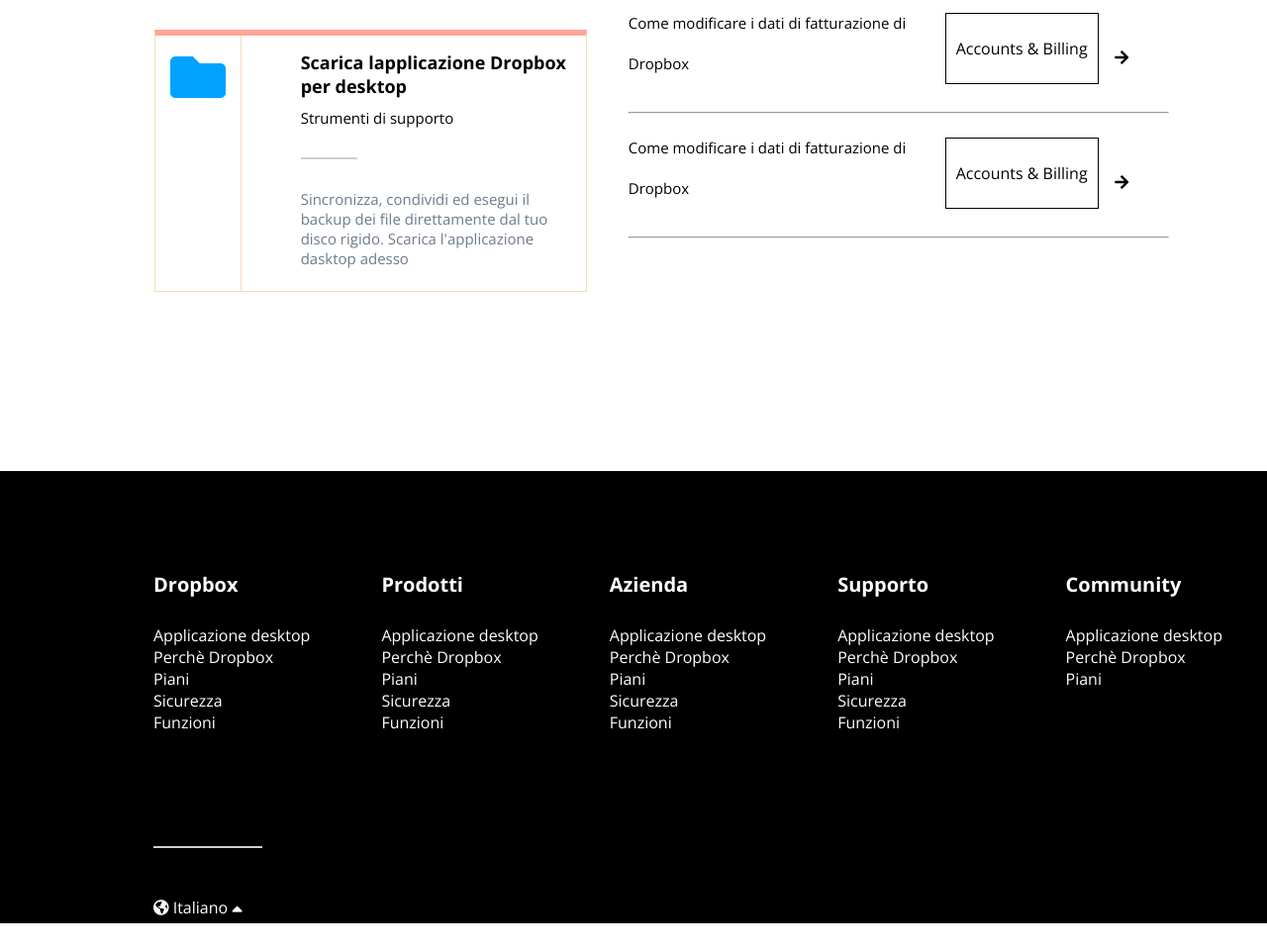
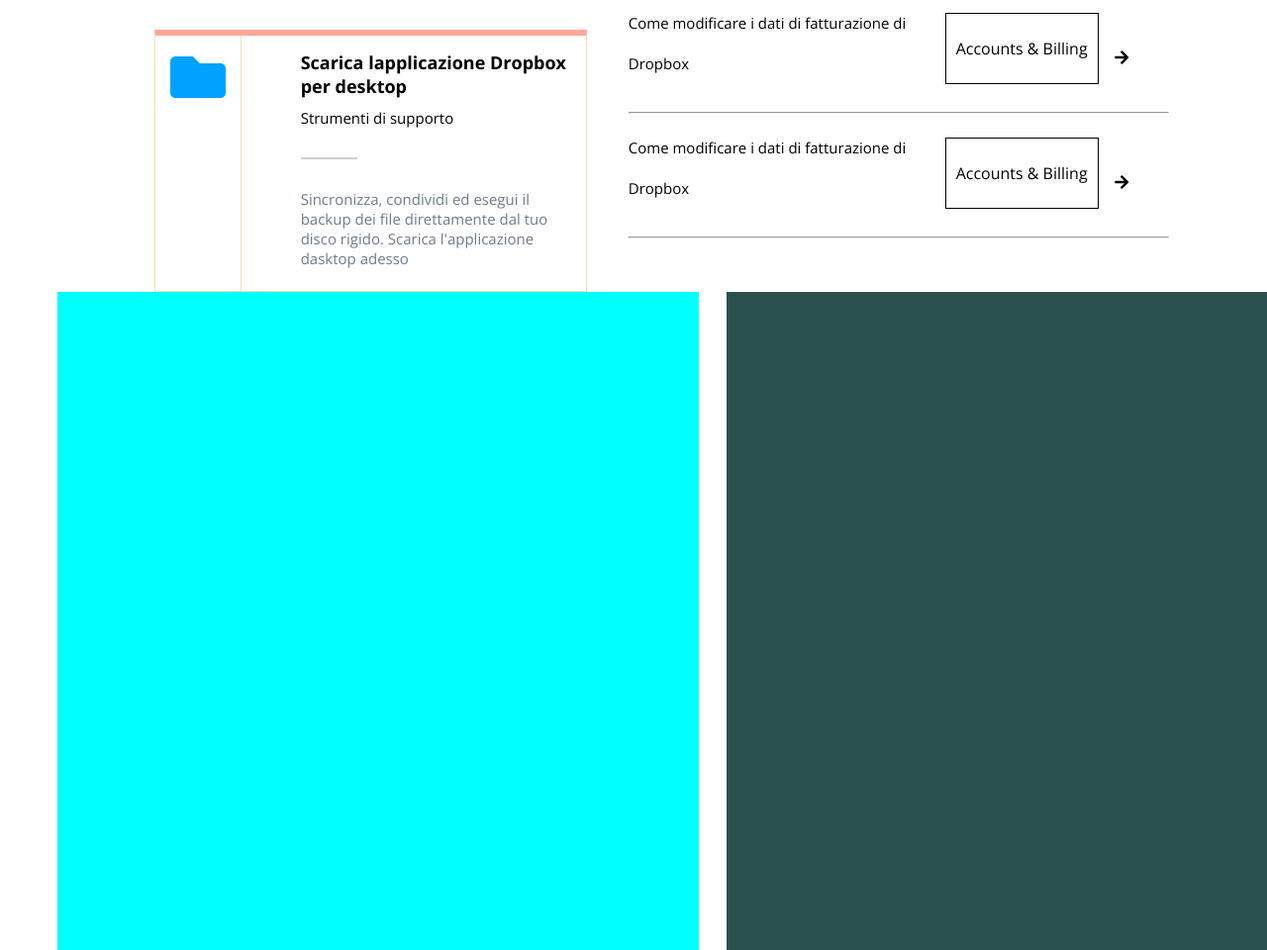
Before and after one commit to VALDEV05/htmlcss-dropbox, a plain HTML site: page centro_assistenza.html in a window 1280 px wide. Shown: the part 2060-3020 px from the top of the page at 99% size. Before the commit the page ends 2993 px from the top, so only its background shows below. Drawn offline with nearby package versions, Linux system fonts and the light colour scheme.

Commit message:
Creazione layout main

```diff
--- a/centro_assistenza.html
+++ b/centro_assistenza.html
@@ -148,7 +148,7 @@
     </div>
     <!-- /.site_header -->
     <div class="site_main">
-        <div class="content_main clearfix">
+        <div class="section_first_main clearfix">
             <div class="col_40">
                 <div class="card border_orange clearfix">
                     <div class="col_icon"><i class="fas fa-folder"></i></div>
@@ -243,6 +243,13 @@
 
 
             </div>
+        </div>
+        <!-- /section_first_main -->
+        <div class="section_second_main">
+            <div class="col_50 sx">
+                <div class="area_text_top"></div>
+            </div>
+            <div class="col_50 dx"></div>
         </div>
     </div>
     <!-- /.site_main -->
--- a/css/style_assistenza.css
+++ b/css/style_assistenza.css
@@ -28,6 +28,9 @@ html{
  **************/
  .debug .navbar_header{
     height: 200px;
+ }
+ .debug .section_second_main{
+    height: 1000px;
  }
  /***************
  *    HEADER    *
@@ -169,7 +172,7 @@ nav.navbar_bottom{
     width: 40%;
 }
 /* main */
-.content_main{
+.section_first_main{
     width: 80%;
     margin: auto;
     position: relative;
@@ -294,11 +297,28 @@ nav.navbar_bottom{
 .row_question:hover .col_60 {
     line-height: 300px;
 }
-
-
-
-
-
+/* /section_first_main */
+/* section_second_main */
+.section_second_main{
+    position: relative;
+    top: 60px;
+}
+.col_50{
+    width: 45%;
+    height: 100%;
+}
+.sx{
+    margin-left: 4%;
+    margin-right: 1%;
+    float: left;
+    background-color: aqua;
+}
+.dx{
+    margin-right: 4%;
+    margin-left: 1%;
+    float: left;
+    background-color: rgb(43, 80, 80);
+}
 
 
 
```
